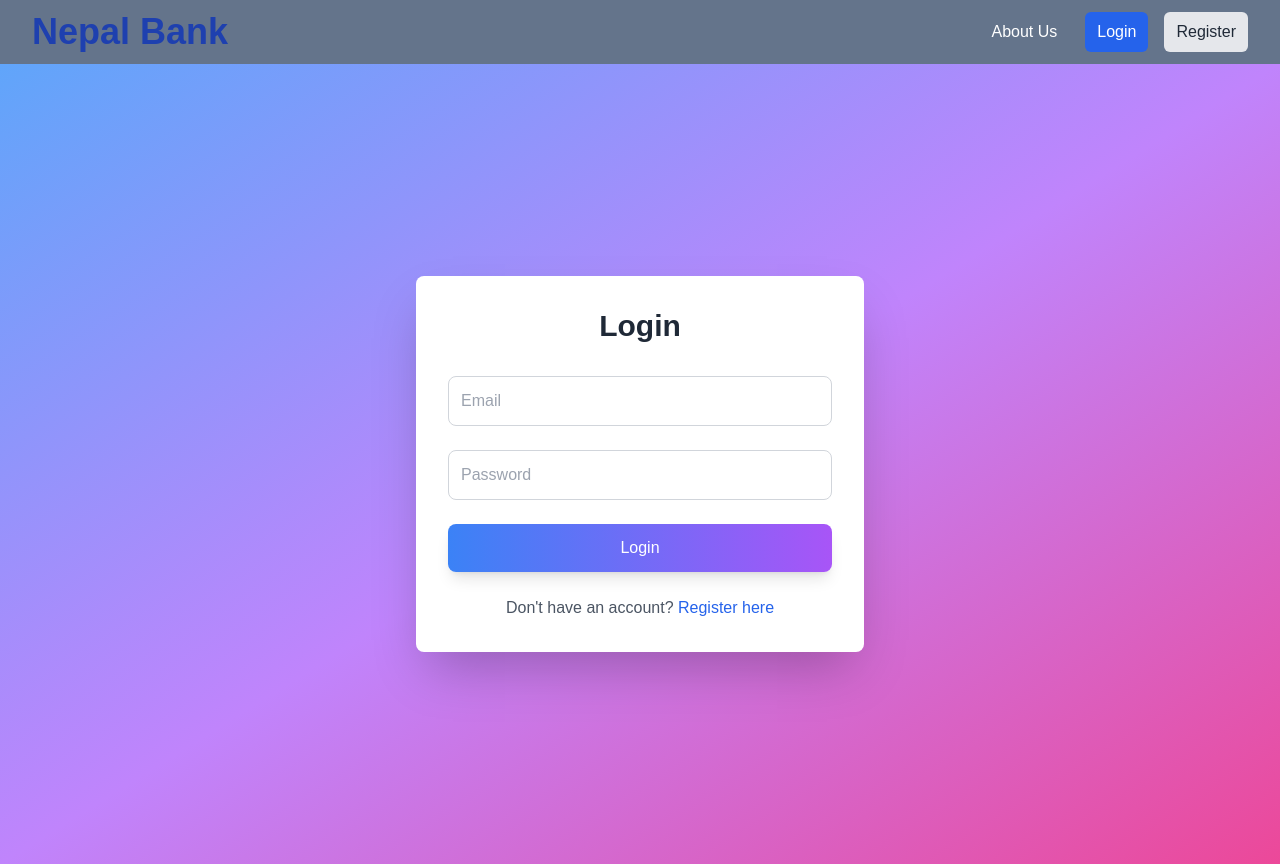
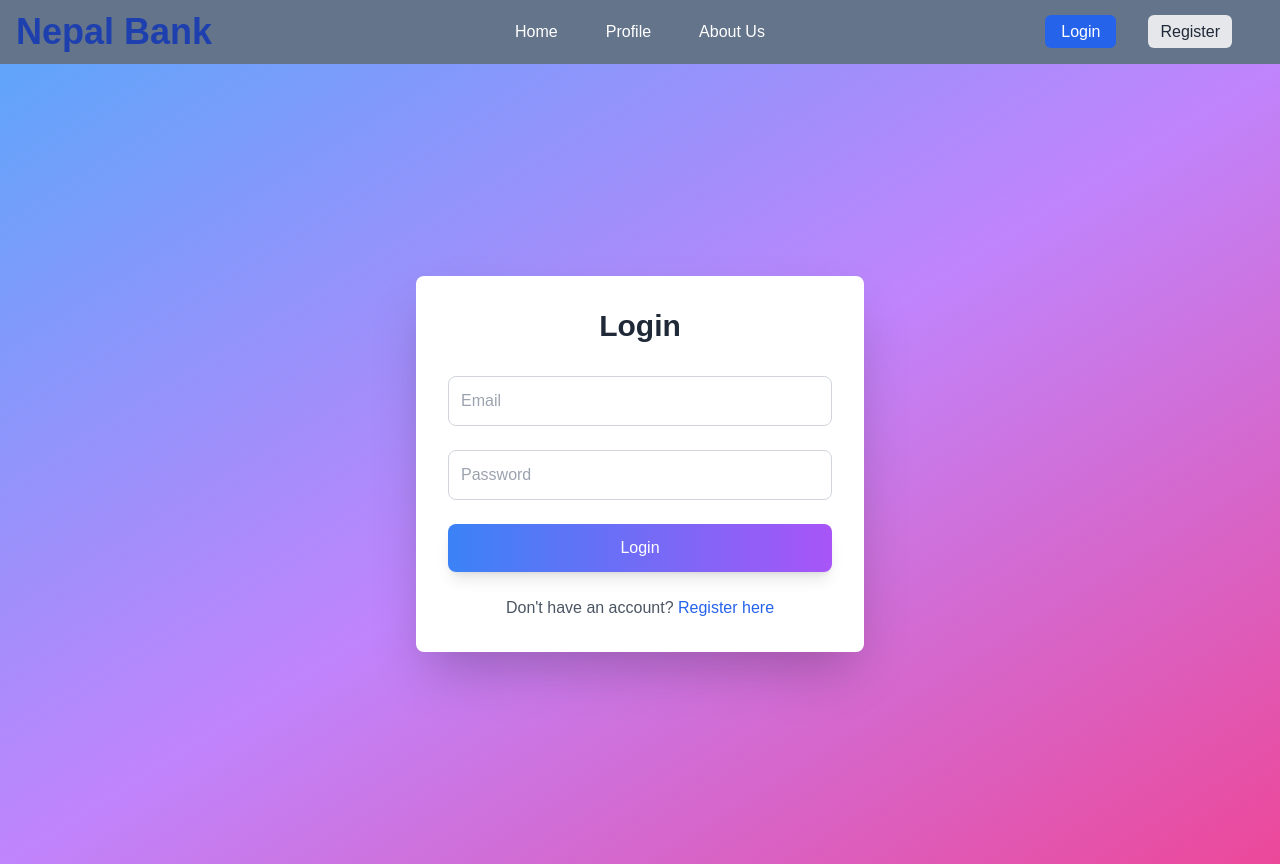
Before and after one commit to susank00/bank, a Next.js app: page /auth/login in a window 1280 px wide. Built offline with nearby package versions, Linux system fonts and the light colour scheme; no server answers.

Commit message:
added balance check function with nav bar ui fix

```diff
--- a/src/app/api/auth/checksession/route.js
+++ b/src/app/api/auth/checksession/route.js
@@ -26,8 +26,12 @@ export async function GET(req) {
     return new Response(
       JSON.stringify({
         success: true,
-        user: { id: decoded.id, username: decoded.username }, // Customize based on your token data
+        user: {
+          accountNumber: decoded.accountNumber,
+          username: decoded.username,
+        }, // Customize based on your token data
       }),
+
       { status: 200, headers: { "Content-Type": "application/json" } }
     );
   } catch (error) {
--- /dev/null
+++ b/src/app/api/userinfo/route.js
@@ -0,0 +1,51 @@
+// app/api/balance/route.js
+import { NextResponse } from "next/server";
+import prisma from "@/Lib/Postgredb"; // Adjust the import based on your file structure
+
+export async function GET(request) {
+  const { searchParams } = new URL(request.url);
+  const accountNumber = searchParams.get("accountNumber");
+
+  // Validate account number
+  if (!accountNumber) {
+    return NextResponse.json(
+      { error: "Account number is required." },
+      { status: 400 }
+    );
+  }
+
+  try {
+    // First, try to fetch the account balance from the `account` schema
+    let account = await prisma.account.findUnique({
+      where: {
+        accountNumber: accountNumber,
+      },
+    });
+
+    // If not found in `account`, look up in the `user` schema
+    if (!account) {
+      account = await prisma.user.findUnique({
+        where: {
+          accountNumber: accountNumber,
+        },
+      });
+    }
+
+    // If still not found, return an error
+    if (!account) {
+      return NextResponse.json(
+        { error: "Account not found." },
+        { status: 404 }
+      );
+    }
+
+    // Return the balance if found in either schema
+    return NextResponse.json({ balance: account.balance });
+  } catch (error) {
+    console.error("Error fetching account balance:", error);
+    return NextResponse.json(
+      { error: "Internal server error." },
+      { status: 500 }
+    );
+  }
+}
--- a/src/app/components/Navbar.jsx
+++ b/src/app/components/Navbar.jsx
@@ -18,47 +18,60 @@ const Navbar = () => {
 
   return (
     <nav className="bg-slate-500">
-      <div className="max-w-7xl px-4 sm:px-6 lg:px-8">
-        <div className="flex items-center justify-between h-16">
+      <div className="mx-auto flex justify-between items-center h-16 px-4">
+        {/* Left Section - Nepal Bank */}
+        <div className="flex-1">
           <Link href="/" className="text-4xl font-bold text-blue-800">
             Nepal Bank
           </Link>
+        </div>
 
-          <div className="flex space-x-4">
+        {/* Center Section - Home and About Us */}
+        <div className="flex flex-row justify-center flex-1 space-x-4">
+          <Link
+            href="/"
+            className="text-white p-4 rounded-md hover:bg-slate-600"
+          >
+            Home
+          </Link>
+          <Link
+            href="/profile"
+            className="text-white p-4 rounded-md hover:bg-slate-600"
+          >
+            Profile
+          </Link>
           <Link
             href="/about"
-              className="text-white px-3 py-2 rounded-md hover:bg-slate-600"
+            className="text-white p-4 rounded-md hover:bg-slate-600"
           >
             About Us
           </Link>
+        </div>
+
+        {/* Right Section - User Actions */}
+        <div className="flex items-center flex-1 justify-end">
           {user ? (
             <>
-                <Link
-                  href="/profile"
-                  className="text-white px-3 py-2 rounded-md hover:bg-slate-600"
-                >
-                  Profile
-                </Link>
-                <div className="text-center p-2">Welcome {user.username}</div>
-
-                <div className="relative">
+              <div className="mr-4">Welcome, {user.username}</div>
+              <div className="relative ">
                 <button
                   onClick={() => setDropdownOpen(!dropdownOpen)}
-                    className="bg-blue-600 text-white px-3  rounded-full"
+                  className="bg-blue-600 text-white p-2 rounded-full flex items-center justify-center"
                 >
                   <Image
-                      className="ml-5 "
                     src="/icons/transaction.png" // Replace with the path to your image
-                      alt="Description of image" // Always include an alt for accessibility
-                      width={60} // Set the width of the image
-                      height={5} // Set the height of the image
+                    alt="Transaction icon" // Always include an alt for accessibility
+                    width={30} // Adjusted width for better display
+                    height={30} // Adjusted height for better display
+                    className="rounded-full object-cover" // Ensures the image fits within the rounded border
                   />
                 </button>
+
                 {dropdownOpen && (
-                    <div className="absolute right-0 mt-2 w-48 bg-white rounded-full shadow-lg z-20">
+                  <div className="absolute right-0 mt-2 w-48 bg-white rounded-lg shadow-lg z-20">
                     <button
                       onClick={onLogout}
-                        className="block px-4 py-2 text-gray-800 hover:bg-gray-200 w-full text-left"
+                      className="block px-4 py-2 text-gray-800 hover:bg-gray-200 rounded-lg w-full text-left"
                     >
                       Logout
                     </button>
@@ -68,9 +81,10 @@ const Navbar = () => {
             </>
           ) : (
             <>
+              <div className="p-8 ">
                 <Link
                   href="/auth/login"
-                  className="bg-blue-600 text-white px-3 py-2 rounded-md"
+                  className="bg-blue-600 mr-8 text-white  py-2 rounded-md p-4"
                 >
                   Login
                 </Link>
@@ -80,9 +94,9 @@ const Navbar = () => {
                 >
                   Register
                 </Link>
+              </div>
             </>
           )}
-          </div>
         </div>
       </div>
     </nav>
--- a/src/app/context/AuthContext.js
+++ b/src/app/context/AuthContext.js
@@ -7,6 +7,7 @@ export const useAuth = () => useContext(AuthContext);
 
 export const AuthProvider = ({ children }) => {
   const [user, setUser] = useState(null);
+  const [accountNumber, setAccountNumber] = useState(null); // New state for account number
 
   const fetchUserSession = async () => {
     try {
@@ -19,19 +20,22 @@ export const AuthProvider = ({ children }) => {
         const data = await response.json();
         if (data.success && data.user) {
           setUser(data.user);
+          setAccountNumber(data.user.accountNumber); // Set account number from user data
         } else {
           setUser(null);
+          setAccountNumber(null);
         }
       } else {
         setUser(null);
+        setAccountNumber(null);
       }
     } catch (error) {
       console.error("Failed to fetch user session", error);
       setUser(null);
+      setAccountNumber(null);
     }
   };
 
-  // Example handleLogin function
   const handleLogin = async ({ email, password }) => {
     const response = await fetch("/api/login", {
       method: "POST",
@@ -39,7 +43,7 @@ export const AuthProvider = ({ children }) => {
         "Content-Type": "application/json",
       },
       body: JSON.stringify({ email, password }),
-      credentials: "include", // Include cookies in the request
+      credentials: "include",
     });
 
     if (!response.ok) {
@@ -48,14 +52,15 @@ export const AuthProvider = ({ children }) => {
     }
 
     const data = await response.json();
-    // Assuming you store the user in the context
     setUser(data.user);
-    return data; // Ensure data is returned
+    setAccountNumber(data.user.accountNumber); // Set account number on login
+    return data;
   };
 
   const handleLogout = async () => {
     await fetch("/api/auth/logout", { method: "POST", credentials: "include" });
-    setUser(null); // Clear user state on logout
+    setUser(null);
+    setAccountNumber(null); // Clear account number on logout
   };
 
   useEffect(() => {
@@ -63,7 +68,9 @@ export const AuthProvider = ({ children }) => {
   }, []);
 
   return (
-    <AuthContext.Provider value={{ user, handleLogin, handleLogout }}>
+    <AuthContext.Provider
+      value={{ user, accountNumber, handleLogin, handleLogout }}
+    >
       {children}
     </AuthContext.Provider>
   );
--- a/src/app/profile/page.jsx
+++ b/src/app/profile/page.jsx
@@ -126,7 +126,10 @@ const Profile = () => {
                 <div className="grid grid-cols-2 gap-4 w-full">
                   {/* Bottom left block (fixed height) */}
                   <div className="bg-opacity-20 backdrop-blur-md border border-opacity-30 rounded-lg shadow-lg p-3 h-36 transition-transform duration-300 ease-in-out hover:scale-105 hover:shadow-2xl hover:bg-opacity-30">
-                    <Link href="/" className="block px-4 py-2 text-white ">
+                    <Link
+                      href="/userfunction/balancecheck"
+                      className="block px-4 py-2 text-white "
+                    >
                       <Image
                         className="ml-5 "
                         src="/icons/fd.png" // Replace with the path to your image
@@ -134,7 +137,7 @@ const Profile = () => {
                         width={60} // Set the width of the image
                         height={5} // Set the height of the image
                       />
-                      <p className="p-2 font-bold "> Fund Transfer</p>
+                      <p className="p-2 font-bold "> Balance check</p>
                     </Link>
                   </div>
 
--- /dev/null
+++ b/src/app/userfunction/balancecheck/page.jsx
@@ -0,0 +1,78 @@
+// app/balance/page.js
+"use client";
+
+import Sidebar from "../../components/Sidebar";
+import { useState, useEffect } from "react";
+import { useAuth } from "../../context/AuthContext";
+import { useRouter } from "next/navigation";
+
+const BalancePage = () => {
+  const router = useRouter(); // Initialize useRouter
+
+  const { user, accountNumber } = useAuth(); // Get account number from context
+  const [balance, setBalance] = useState(null);
+  const [error, setError] = useState("");
+  const [loading, setLoading] = useState(false);
+
+  useEffect(() => {
+    // Redirect to login if the user is not authenticated
+    if (!user) {
+      router.push("/auth/login");
+    }
+  }, [user, router]);
+
+  const handleSubmit = async (e) => {
+    e.preventDefault();
+    setError(""); // Reset any previous errors
+    setBalance(null); // Reset balance
+    setLoading(true); // Set loading state
+
+    try {
+      const response = await fetch(
+        `/api/userinfo?accountNumber=${accountNumber}`
+      );
+      if (!response.ok) {
+        throw new Error(
+          (await response.json()).error || "Something went wrong"
+        );
+      }
+
+      const data = await response.json();
+      setBalance(data.balance);
+    } catch (err) {
+      setError(err.message);
+    } finally {
+      setLoading(false); // Reset loading state
+    }
+  };
+
+  return (
+    <>
+      <Sidebar />
+      <div className="flex flex-col items-center justify-center min-h-screen bg-gray-100">
+        <h1 className="text-2xl font-bold mb-4">Check Account Balance</h1>
+        <form
+          onSubmit={handleSubmit}
+          className="bg-white p-6 rounded shadow-md"
+        >
+          <button
+            type="submit"
+            disabled={loading}
+            className={`w-full py-2 px-4 ${
+              loading ? "bg-gray-400" : "bg-blue-600 hover:bg-blue-700"
+            } text-white rounded-md`}
+          >
+            {loading ? "Loading..." : "Get Balance"}
+          </button>
+        </form>
+
+        {error && <p className="mt-4 text-red-500">{error}</p>}
+        {balance !== null && (
+          <p className="mt-4 text-green-500">Balance: {balance}</p>
+        )}
+      </div>
+    </>
+  );
+};
+
+export default BalancePage;
```
Lines whose indentation alone changed are shown as unchanged.
